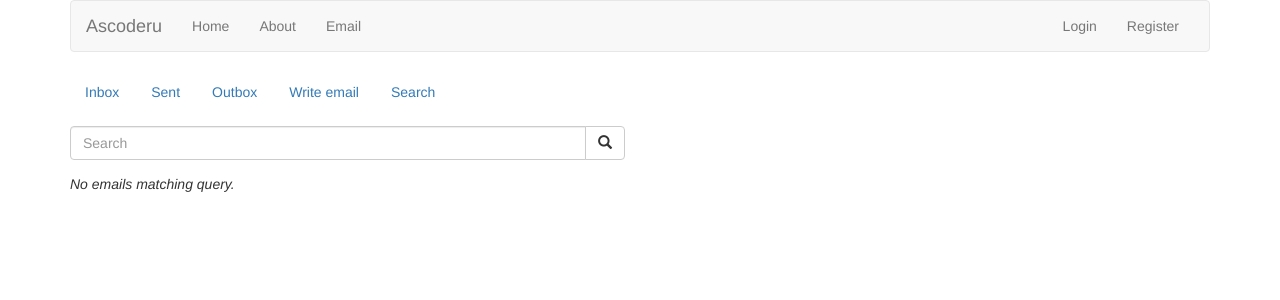
After one commit to ascoderu/lokole, a Flask app: template ca/ascoderu/lokole/web/templates/email_search.html in a window 1280 px wide. The commit adds this page. Shown: the top 300 px of the page. Run offline with Flask 2, Linux system fonts and the light colour scheme; the template is opened without the code that fills it, so the values that code supplies are empty; parts of the project's set-up code (start-up, migrations or seed data) failed here and were passed over; some libraries are stand-ins or nearby versions.

Commit message:
Introduce email search page
Adding the search form to the nav makes the display challenging on
smaller screen sizes.

```diff
--- a/ca/ascoderu/lokole/web/static/styles/base.css
+++ b/ca/ascoderu/lokole/web/static/styles/base.css
@@ -11,3 +11,7 @@
   display: inline-block;
   float: none;
 }
+
+.email-search-form {
+  padding-bottom: 1em;
+}
--- a/ca/ascoderu/lokole/web/templates/_nav.html
+++ b/ca/ascoderu/lokole/web/templates/_nav.html
@@ -41,26 +41,3 @@
   </div>
 </nav>
 {% endmacro %}
-
-{% macro nav_search_email() %}
-<li>
-  <form class="navbar-form navbar-left" action="{{ url_for('email_search') }}" method="get">
-    <div class="form-group">
-      <input type="search" name="query" class="form-control" placeholder="{{ _('Search') }}">
-    </div>
-    <button type="submit" class="btn btn-default">
-      <span class="glyphicon glyphicon-search"></span>
-    </button>
-  </form>
-</li>
-{% endmacro %}
-
-{% macro email_subnav() %}
-<ul class="nav nav-pills">
-  {{ nav_link('email_inbox', _('Inbox'), level=1) }}
-  {{ nav_link('email_sent', _('Sent'), level=1) }}
-  {{ nav_link('email_outbox', _('Outbox'), level=1) }}
-  {{ nav_link('email_new', _('Write email'), level=1) }}
-  {{ nav_search_email() }}
-</ul>
-{% endmacro %}
--- a/ca/ascoderu/lokole/web/templates/email.html
+++ b/ca/ascoderu/lokole/web/templates/email.html
@@ -1,10 +1,8 @@
 {% extends "_base.html" %}
 
-{% from '_nav.html' import email_subnav %}
+{% from '_nav.html' import nav_link %}
 
-{% block content %}
-{{ email_subnav() }}
-
+{% macro email_display(empty_text) %}
 <div class="panel-group" id="accordion">
   {% for email in emails %}
   <div class="panel panel-default">
@@ -13,7 +11,7 @@
         <a data-toggle="collapse" data-parent="#accordion" href="#collapse{{ loop.index }}">
           <div class="row">
             <div class="col-sm-3">
-                <span class="email-sent-to">{{ email['to'] | join(', ') }}</span>
+              <span class="email-sent-to">{{ email['to'] | join(', ') }}</span>
             </div>
             <div class="col-sm-3">
               <span class="email-sent-by">{{ email['sender'] }}</span>
@@ -57,7 +55,7 @@
     </div>
   </div>
   {% else %}
-  <i>{{ _('No emails.') }}</i>
+  <i>{{ empty_text }}</i>
   {% endfor %}
 </div>
 
@@ -75,5 +73,19 @@
   </li>
 </ul>
 {% endif %}
+{% endmacro %}
 
+{% macro email_subnav() %}
+<ul class="nav nav-pills">
+  {{ nav_link('email_inbox', _('Inbox'), level=1) }}
+  {{ nav_link('email_sent', _('Sent'), level=1) }}
+  {{ nav_link('email_outbox', _('Outbox'), level=1) }}
+  {{ nav_link('email_new', _('Write email'), level=1) }}
+  {{ nav_link('email_search', _('Search'), level=1) }}
+</ul>
+{% endmacro %}
+
+{% block content %}
+{{ email_subnav() }}
+{{ email_display(_('No emails.')) }}
 {% endblock %}
--- /dev/null
+++ b/ca/ascoderu/lokole/web/templates/email_search.html
@@ -0,0 +1,25 @@
+{% extends "_base.html" %}
+
+{% from 'email.html' import email_display with context %}
+{% from 'email.html' import email_subnav with context %}
+
+{% block content %}
+{{ email_subnav() }}
+
+<div class="row">
+  <div class="col-xs-12 col-sm-12 col-md-6 col-lg-6">
+    <form class="email-search-form" action="{{ url_for('email_search') }}" method="get">
+      <div class="input-group">
+        <input type="search" name="query" class="form-control" placeholder="{{ _('Search') }}">
+        <div class="input-group-btn">
+          <button type="submit" class="btn btn-default">
+            <span class="glyphicon glyphicon-search"></span>
+          </button>
+        </div>
+      </div>
+    </form>
+  </div>
+</div>
+
+{{ email_display('No emails matching query.') }}
+{% endblock %}
--- a/ca/ascoderu/lokole/web/views.py
+++ b/ca/ascoderu/lokole/web/views.py
@@ -82,7 +82,7 @@ def email_search(page):
     user = current_user
     query = request.args.get('query')
 
-    return _emails_view(email_store.search(user.email, query), page)
+    return _emails_view(email_store.search(user.email, query), page, 'email_search.html')
 
 
 @app.route('/email/new', methods=['GET', 'POST'])
@@ -159,10 +159,11 @@ def sync():
     return redirect(url_for('home'))
 
 
-def _emails_view(emails, page):
+def _emails_view(emails, page, template='email.html'):
     """
     :type emails: collections.Iterable[dict]
     :type page: int
+    :type template: str
 
     """
     if page < 1:
@@ -170,7 +171,7 @@ def _emails_view(emails, page):
 
     emails = Pagination(emails, page, UiConfig.EMAILS_PER_PAGE)
     _store_attachments_in_session(emails)
-    return render_template('email.html', emails=emails, page=page)
+    return render_template(template, emails=emails, page=page)
 
 
 def _store_attachments_in_session(emails):
```
